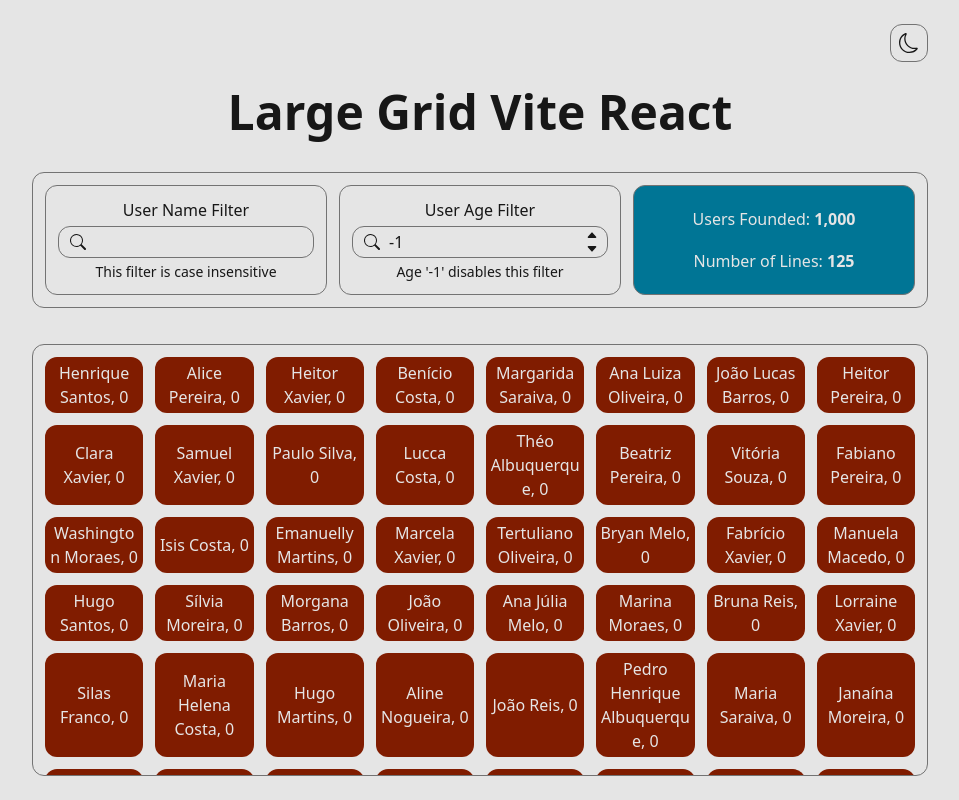
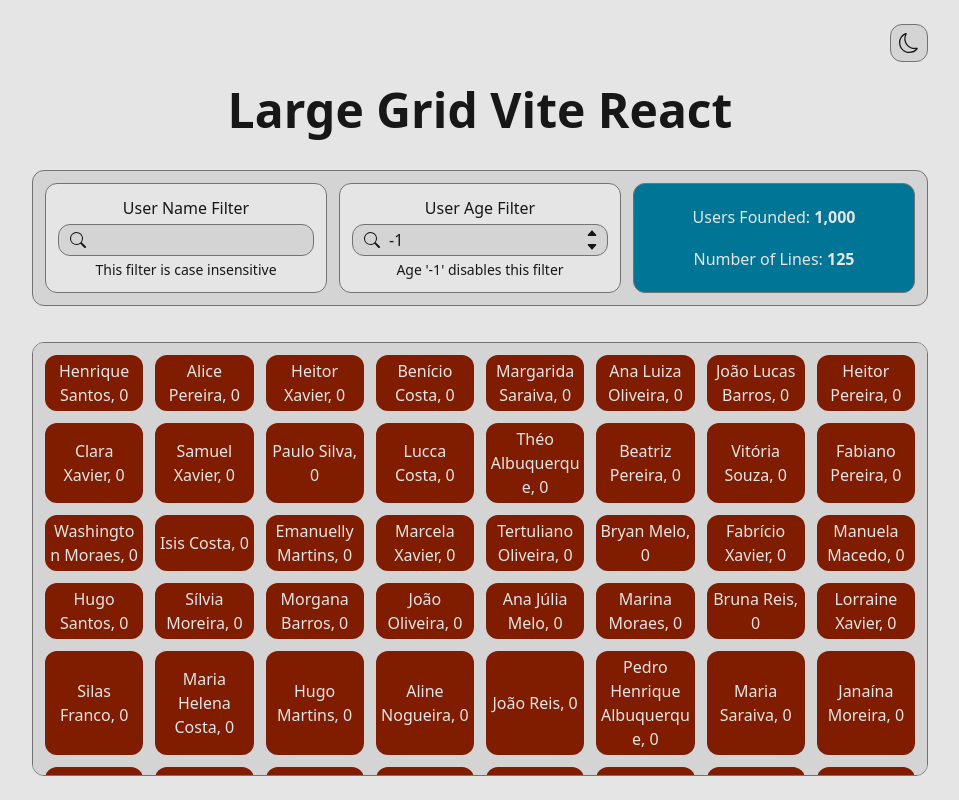
Before and after one commit to marcelo-rispoli-leal/large-grid-react, a React (Vite) app: page / in a window 1280 px wide. Shown: the whole page, without its empty margins (160-1119 px from the left). Built offline with nearby package versions, Linux system fonts and the light colour scheme.

Commit message:
Release version 2.0.1

```diff
--- a/package.json
+++ b/package.json
@@ -1,7 +1,7 @@
 {
   "name": "large-grid-vite-react",
   "private": true,
-  "version": "2.0.0",
+  "version": "2.0.1",
   "type": "module",
   "scripts": {
     "dev": "vite",
--- a/src/app/App.jsx
+++ b/src/app/App.jsx
@@ -19,12 +19,10 @@ export default function App() {
   return (
     <div className="max-h-full min-h-[100svh] w-full bg-neutral-200 py-6 font-sans text-neutral-900 transition-colors dark:bg-neutral-800 dark:text-neutral-200">
       <div className="mx-auto max-w-9/10 text-center sm:max-w-85/100 md:max-w-8/10 lg:max-w-3/4 xl:max-w-7/10 2xl:max-w-2/3">
-        <div className="relative pb-10">
-          <NavBar />
-        </div>
+        <NavBar />
         <h1 className="mt-6 text-5xl font-bold">{document.title}</h1>
         <div
-          className="b-std my-9 grid w-full gap-3 p-3 md:grid-cols-3 md:grid-rows-1"
+          className="b-std my-9 grid w-full gap-3 bg-neutral-300 p-3 transition-colors md:grid-cols-3 md:grid-rows-1 dark:bg-neutral-700"
           role="region"
           aria-label="Filters and Summary"
         >
--- a/src/components/Filter.jsx
+++ b/src/components/Filter.jsx
@@ -17,14 +17,14 @@ export default function Filter({ id, type, label, help, value, onChange }) {
   //return component
   return (
     <div
-      className="b-std p-3 transition-all"
+      className="b-std bg-neutral-200 p-3 transition-colors dark:bg-neutral-800"
       role="group"
       aria-labelledby={`${id}-label`}
     >
-      <div className="grid items-center">
+      <div className="grid items-center transition-colors">
         <input
           id={id}
-          className="peer f-md b-std order-3 col-start-1 row-2 my-1 w-full [appearance:textfield] py-0 pr-0 pl-9 leading-7.5 transition-colors [-moz-appearance:textfield] focus:ring-1 focus:ring-cyan-700 focus:outline-0 [&::-webkit-inner-spin-button]:appearance-none [&::-webkit-outer-spin-button]:appearance-none"
+          className="peer f-md b-std col-start-1 row-2 my-1 w-full [appearance:textfield] bg-neutral-300 py-0 pr-0 pl-9 leading-7.5 transition-colors [-moz-appearance:textfield] focus:ring-1 focus:ring-cyan-700 focus:outline-0 dark:bg-neutral-700 dark:text-neutral-200 [&::-webkit-inner-spin-button]:appearance-none [&::-webkit-outer-spin-button]:appearance-none"
           type={type}
           value={value}
           min={type === "number" ? ageMin : undefined}
@@ -35,12 +35,12 @@ export default function Filter({ id, type, label, help, value, onChange }) {
         <label
           id={`${id}-label`}
           htmlFor={id}
-          className="order 1 row-1 transition-colors peer-focus:text-cyan-700"
+          className="row-1 transition-colors peer-focus:text-cyan-700"
         >
           {label}
         </label>
         <BsSearch
-          className="f-md order-2 col-start-1 row-2 ml-3 transition-colors peer-focus:text-cyan-700"
+          className="f-md col-start-1 row-2 ml-3 transition-colors peer-focus:text-cyan-700"
           aria-hidden="true"
         />
         {type === "number" && (
@@ -53,7 +53,7 @@ export default function Filter({ id, type, label, help, value, onChange }) {
         )}
         <span
           id={`${id}-help`}
-          className="order-5 row-3 text-sm transition-colors peer-focus:text-cyan-700"
+          className="row-3 text-sm transition-colors peer-focus:text-cyan-700"
         >
           {help}
         </span>
--- a/src/components/Grid.jsx
+++ b/src/components/Grid.jsx
@@ -8,11 +8,10 @@ export default function Grid({ cells }) {
     <div
       ref={gridRef}
       style={{ maxHeight }}
-      className={`b-std overflow-y-auto p-3 ${!maxHeight && "invisible"}`}
       role="list"
       aria-label="Users grid"
+      className="b-std max-3xs:grid-cols-1 3xs:grid-cols-2 2xs:grid-cols-3 xs:grid-cols-4 xm:grid-cols-6 3xl:grid-cols-15 4xl:grid-cols-20 grid gap-3 overflow-y-auto bg-neutral-300 p-3 text-neutral-200 transition-colors md:grid-cols-5 lg:grid-cols-7 xl:grid-cols-8 2xl:grid-cols-10 dark:bg-neutral-700"
     >
-      <div className="max-3xs:grid-cols-1 3xs:grid-cols-2 2xs:grid-cols-3 xs:grid-cols-4 xm:grid-cols-6 3xl:grid-cols-15 4xl:grid-cols-20 grid gap-3 text-neutral-200 md:grid-cols-5 lg:grid-cols-7 xl:grid-cols-8 2xl:grid-cols-10">
       {cells.map(({ index, name, age, color, lower }) => (
         <Cell
           key={index}
@@ -23,6 +22,5 @@ export default function Grid({ cells }) {
         />
       ))}
     </div>
-    </div>
   );
 }
--- a/src/components/IconLink.jsx
+++ b/src/components/IconLink.jsx
@@ -5,7 +5,7 @@ export default function IconLink({ icon, link }) {
       role="link"
       target="_blank"
       rel="noopener noreferrer"
-      className="b-std p-2 transition-colors hover:bg-cyan-700"
+      className="b-std bg-neutral-300 p-2 text-xl transition-colors hover:bg-cyan-700 dark:bg-neutral-700"
     >
       {icon}
     </a>
--- a/src/components/NavBar.jsx
+++ b/src/components/NavBar.jsx
@@ -8,11 +8,11 @@ const { VITE_EMAIL_LINK, VITE_GITHUB_LINK, VITE_LINKEDIN_LINK } = import.meta.en
 //prettier-ignore
 export default function NavBar() {
   return (
-    <div role="navigation" className="absolute top-0 right-0 flex gap-2">
+    <div role="navigation" className="flex flex-row-reverse gap-2">
+      <ThemeToggler />
+      {VITE_LINKEDIN_LINK && (<IconLink icon={<BsLinkedin />} link={VITE_LINKEDIN_LINK} />)}
+      {VITE_GITHUB_LINK && (<IconLink icon={<BsGithub />} link={VITE_GITHUB_LINK} />)}
       {VITE_EMAIL_LINK && (<IconLink icon={<BsEnvelope />} link={`mailto:${VITE_EMAIL_LINK}`} />)}
-      {VITE_GITHUB_LINK && (<IconLink icon={<BsGithub />} link={VITE_GITHUB_LINK} />)}
-      {VITE_LINKEDIN_LINK && (<IconLink icon={<BsLinkedin />} link={VITE_LINKEDIN_LINK} />)}
-      <ThemeToggler />
     </div>
   );
 }
--- a/src/components/ThemeToggler.jsx
+++ b/src/components/ThemeToggler.jsx
@@ -7,7 +7,7 @@ export default function ThemeToggler() {
   return (
     <button
       onClick={toggleTheme}
-      className="b-std p-2 transition-colors hover:bg-cyan-700"
+      className="b-std bg-neutral-300 p-2 transition-colors hover:bg-cyan-700 dark:bg-neutral-700"
       role="switch"
       aria-label={
         isDarkTheme ? "Switch to light theme" : "Switch to dark theme"
--- a/src/helpers/Breakpoints.js
+++ b/src/helpers/Breakpoints.js
@@ -1,16 +1,16 @@
 // Media Query for each breakpoint
 export const queries = {
   "4xs": "not (min-width: 256px)",
-  "3xs": "(min-width: 256px)",
-  "2xs": "(min-width: 384px)",
-  xs: "(min-width: 512px)",
-  sm: "(min-width: 640px)",
-  md: "(min-width: 768px)",
-  xm: "(min-width: 896px)",
-  lg: "(min-width: 1024px)",
-  xl: "(min-width: 1280px)",
-  "2xl": "(min-width: 1536px)",
-  "3xl": "(min-width: 2048px)",
+  "3xs": "(min-width: 256px) and (max-width: 384px)",
+  "2xs": "(min-width: 384px) and (max-width: 512px)",
+  xs: "(min-width: 512px) and (max-width: 640px)",
+  sm: "(min-width: 640px) and (max-width: 768px)",
+  md: "(min-width: 768px) and (max-width: 896px)",
+  xm: "(min-width: 896px) and (max-width: 1024px)",
+  lg: "(min-width: 1024px) and (max-width: 1280px)",
+  xl: "(min-width: 1280px) and (max-width: 1536px)",
+  "2xl": "(min-width: 1536px) and (max-width: 2048px)",
+  "3xl": "(min-width: 2048px) and (max-width: 2560px)",
   "4xl": "(min-width: 2560px)",
 };
 
--- a/src/index.css
+++ b/src/index.css
@@ -23,25 +23,43 @@
   font-weight: 500;
 }
 
-/* link icon size */
-a svg {
-  font-size: 1.25rem;
+/* scrollbar styles */
+::-webkit-scrollbar {
+  width: 0.5rem;
+  background-color: var(--color-neutral-200);
 }
 
-/* scrollbar styles */
-::-webkit-scrollbar {
-  width: 8px;
+.dark ::-webkit-scrollbar {
+  background-color: var(--color-neutral-800);
 }
 
-::-webkit-scrollbar-track {
-  background: transparent;
+/* div scrollbar styles */
+div ::-webkit-scrollbar {
+  background-color: var(--color-neutral-300);
+  outline: 1px solid var(--color-neutral-500);
+  border-top-right-radius: 0.75rem;
+  border-bottom-right-radius: 0.75rem;
 }
 
+.dark div ::-webkit-scrollbar {
+  background-color: var(--color-neutral-700);
+}
+
+/* scrollbar thumb styles */
 ::-webkit-scrollbar-thumb {
-  background: var(--color-neutral-500);
-  border-radius: 4px;
+  background-color: var(--color-neutral-500);
+  border-radius: 0.5rem;
+  height: 3rem;
 }
 
 ::-webkit-scrollbar-thumb:hover {
-  background: var(--color-cyan-700);
+  background-color: var(--color-neutral-600);
 }
+
+.dark ::-webkit-scrollbar-thumb:hover {
+  background-color: var(--color-neutral-400);
+}
+
+::-webkit-scrollbar-button:single-button {
+  background-size: 1px;
+}
```
Also changed, not shown: 1 other file (tests, documents, lock files or other folders). Lines whose indentation alone changed are shown as unchanged.
